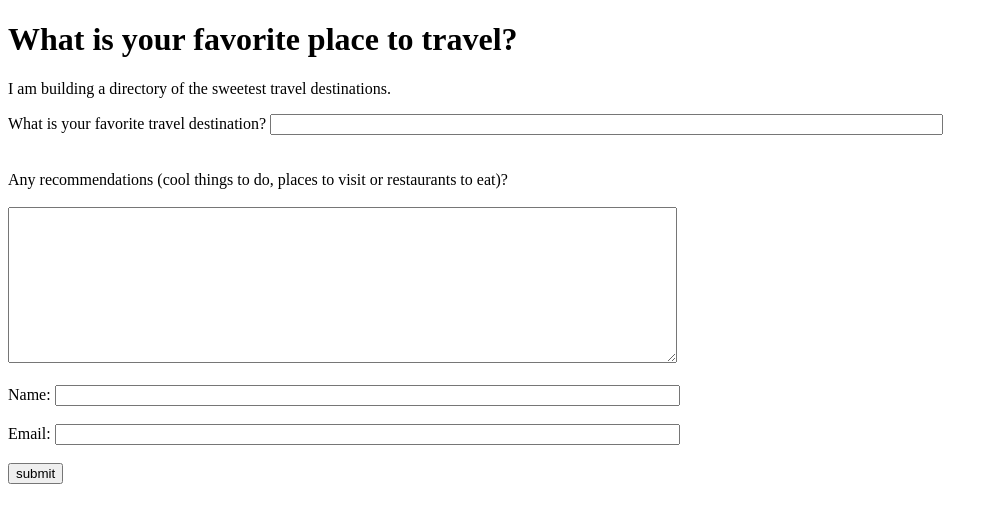
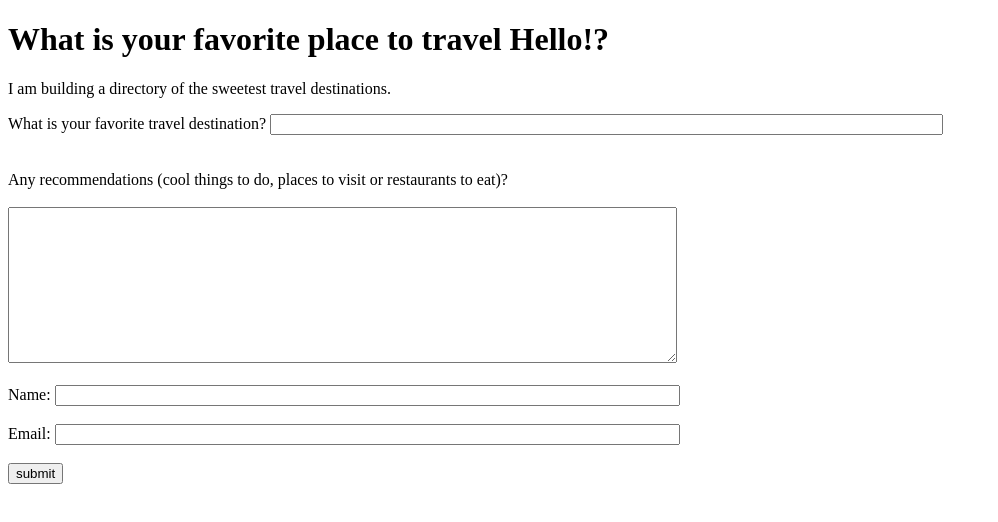
Before and after one commit to hansquaredwang/segment-onboarding-2, a plain HTML site: page index.html in a window 1280 px wide. Shown: the whole page, without its empty margins (0-998 px from the left). Drawn offline with Linux system fonts and the light colour scheme.

Commit message:
Update index.html

```diff
--- a/index.html
+++ b/index.html
@@ -6,7 +6,7 @@
 </head>
 
 <body>
-<h1>What is your favorite place to travel?</h1>
+<h1>What is your favorite place to travel Hello!?</h1>
 <p>I am building a directory of the sweetest travel destinations.</p>
 
 <form name="travel" onsubmit="identify(event)"> What is your favorite travel destination? <input name="destination" required="" size="81" type="text"/>
```
